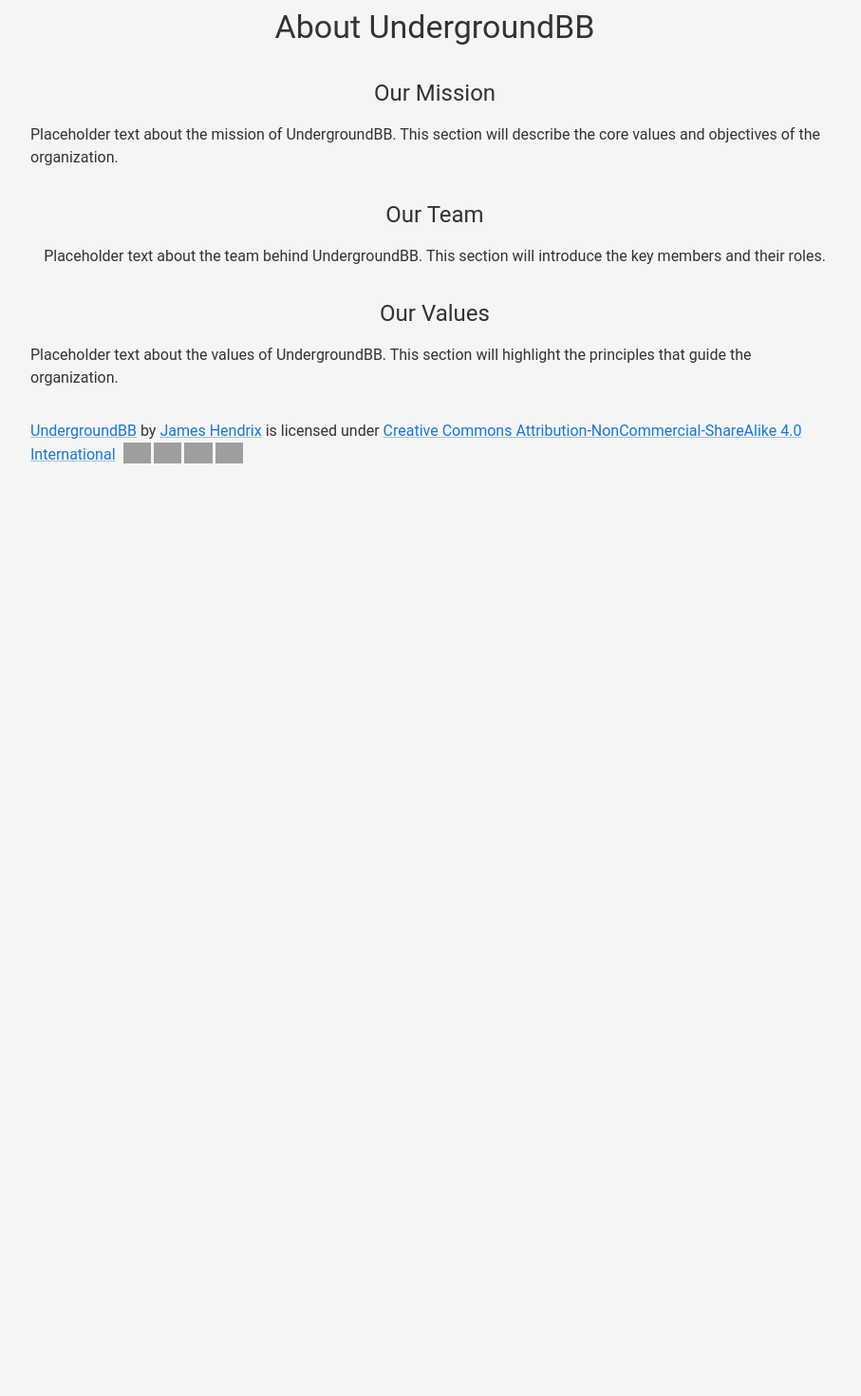
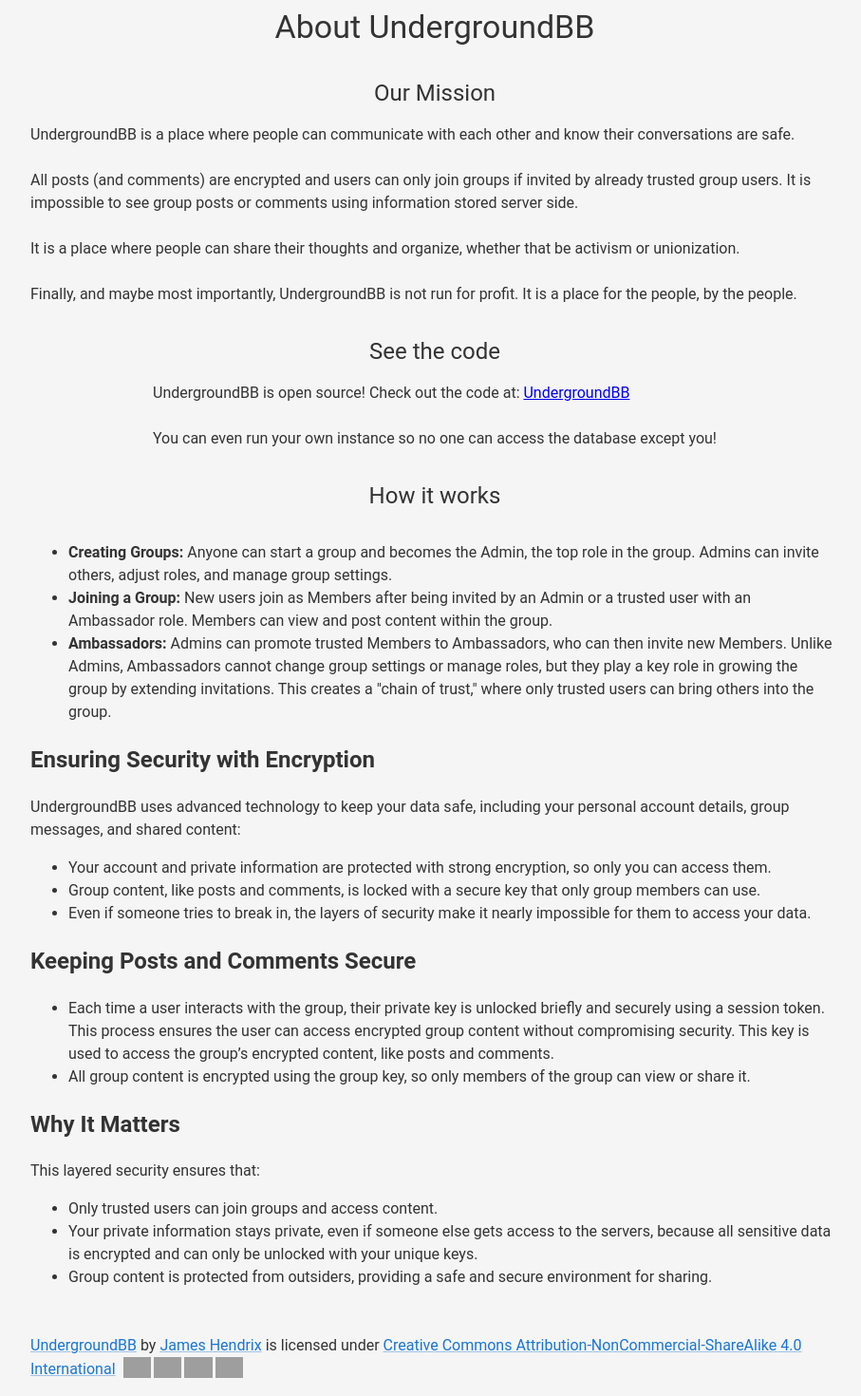
Before and after one commit to pwntato/undergroundbb, a React (Create React App) app in the folder frontend/: page / in a window 1280 px wide. Shown: the part 120-1590 px from the top of the page at 95% size, without its empty margins (182-1089 px from the left). Before the commit the page ends 800 px from the top, so only its background shows below. Built offline with nearby package versions, Linux system fonts and the light colour scheme; no server answers; grey boxes are pictures that could not be loaded.

Commit message:
save before refactor of about page

```diff
--- a/frontend/src/pages/About.js
+++ b/frontend/src/pages/About.js
@@ -1,10 +1,17 @@
-import React from 'react';
-import { Container, Link, Typography, Box } from '@mui/material';
+import React from "react";
+import { Container, Link, Typography, Box } from "@mui/material";
 
 const About = () => {
   return (
     <Container maxWidth="md">
-      <Box sx={{ mt: 8, display: 'flex', flexDirection: 'column', alignItems: 'center' }}>
+      <Box
+        sx={{
+          mt: 8,
+          display: "flex",
+          flexDirection: "column",
+          alignItems: "center",
+        }}
+      >
         <Typography component="h1" variant="h4" sx={{ mb: 4 }}>
           About UndergroundBB
         </Typography>
@@ -12,44 +19,177 @@ const About = () => {
           Our Mission
         </Typography>
         <Typography variant="body1" sx={{ mb: 4 }}>
-          Placeholder text about the mission of UndergroundBB. This section will describe the core values and objectives of the organization.
+          UndergroundBB is a place where people can communicate with each other
+          and know their conversations are safe. <br />
+          <br />
+          All posts (and comments) are encrypted and users can only join groups
+          if invited by already trusted group users. It is impossible to see
+          group posts or comments using information stored server side. <br />
+          <br />
+          It is a place where people can share their thoughts and organize,
+          whether that be activism or unionization.
+          <br />
+          <br />
+          Finally, and maybe most importantly, UndergroundBB is not run for
+          profit. It is a place for the people, by the people.
         </Typography>
         <Typography component="h2" variant="h5" sx={{ mb: 2 }}>
-          Our Team
+          See the code
         </Typography>
         <Typography variant="body1" sx={{ mb: 4 }}>
-          Placeholder text about the team behind UndergroundBB. This section will introduce the key members and their roles.
+          UndergroundBB is open source! Check out the code at:&nbsp;
+          <a
+            href="https://github.com/pwntato/undergroundbb"
+            target="_blank"
+            rel="noopener noreferrer"
+          >
+            UndergroundBB
+          </a>
+          <br />
+          <br />
+          You can even run your own instance so no one can access the database
+          except you!
         </Typography>
         <Typography component="h2" variant="h5" sx={{ mb: 2 }}>
-          Our Values
+          How it works
         </Typography>
         <Typography variant="body1" sx={{ mb: 4 }}>
-          Placeholder text about the values of UndergroundBB. This section will highlight the principles that guide the organization.
+          <ul>
+            <li>
+              <strong>Creating Groups:</strong> Anyone can start a group and
+              becomes the Admin, the top role in the group. Admins can invite
+              others, adjust roles, and manage group settings.
+            </li>
+            <li>
+              <strong>Joining a Group:</strong> New users join as Members after
+              being invited by an Admin or a trusted user with an Ambassador
+              role. Members can view and post content within the group.
+            </li>
+            <li>
+              <strong>Ambassadors:</strong> Admins can promote trusted Members
+              to Ambassadors, who can then invite new Members. Unlike Admins,
+              Ambassadors cannot change group settings or manage roles, but they
+              play a key role in growing the group by extending invitations.
+              This creates a "chain of trust," where only trusted users can
+              bring others into the group.
+            </li>
+          </ul>
+
+          <h2>Ensuring Security with Encryption</h2>
+          <p>
+            UndergroundBB uses advanced technology to keep your data safe,
+            including your personal account details, group messages, and shared
+            content:
+          </p>
+          <ul>
+            <li>
+              Your account and private information are protected with strong
+              encryption, so only you can access them.
+            </li>
+            <li>
+              Group content, like posts and comments, is locked with a secure
+              key that only group members can use.
+            </li>
+            <li>
+              Even if someone tries to break in, the layers of security make it
+              nearly impossible for them to access your data.
+            </li>
+          </ul>
+
+          <h2>Keeping Posts and Comments Secure</h2>
+          <ul>
+            <li>
+              Each time a user interacts with the group, their private key is
+              unlocked briefly and securely using a session token. This process
+              ensures the user can access encrypted group content without
+              compromising security. This key is used to access the group’s
+              encrypted content, like posts and comments.
+            </li>
+            <li>
+              All group content is encrypted using the group key, so only
+              members of the group can view or share it.
+            </li>
+          </ul>
+
+          <h2>Why It Matters</h2>
+          <p>This layered security ensures that:</p>
+          <ul>
+            <li>Only trusted users can join groups and access content.</li>
+            <li>
+              Your private information stays private, even if someone else gets
+              access to the servers, because all sensitive data is encrypted and
+              can only be unlocked with your unique keys.
+            </li>
+            <li>
+              Group content is protected from outsiders, providing a safe and
+              secure environment for sharing.
+            </li>
+          </ul>
         </Typography>
       </Box>
 
       <Box>
         <Typography component="p">
-          <Link href="https://github.com/pwntato/undergroundbb" target="_blank" rel="noopener noreferrer">
+          <Link
+            href="https://github.com/pwntato/undergroundbb"
+            target="_blank"
+            rel="noopener noreferrer"
+          >
             UndergroundBB
           </Link>
-          {' by '}
-          <Link href="https://www.linkedin.com/in/jimmy-hendrix-11a9931/" target="_blank" rel="noopener noreferrer">
+          {" by "}
+          <Link
+            href="https://www.linkedin.com/in/jimmy-hendrix-11a9931/"
+            target="_blank"
+            rel="noopener noreferrer"
+          >
             James Hendrix
           </Link>
-          {' is licensed under '}
-          <Link href="https://creativecommons.org/licenses/by-nc-sa/4.0/?ref=chooser-v1" target="_blank" rel="noopener noreferrer">
-            Creative Commons Attribution-NonCommercial-ShareAlike 4.0 International
-            <Box component="span" sx={{ display: 'inline-block', ml: 1 }}>
-              <img src="https://mirrors.creativecommons.org/presskit/icons/cc.svg?ref=chooser-v1" alt="" style={{ height: 22, verticalAlign: 'text-bottom' }} />
-              <img src="https://mirrors.creativecommons.org/presskit/icons/by.svg?ref=chooser-v1" alt="" style={{ height: 22, marginLeft: 3, verticalAlign: 'text-bottom' }} />
-              <img src="https://mirrors.creativecommons.org/presskit/icons/nc.svg?ref=chooser-v1" alt="" style={{ height: 22, marginLeft: 3, verticalAlign: 'text-bottom' }} />
-              <img src="https://mirrors.creativecommons.org/presskit/icons/sa.svg?ref=chooser-v1" alt="" style={{ height: 22, marginLeft: 3, verticalAlign: 'text-bottom' }} />
+          {" is licensed under "}
+          <Link
+            href="https://creativecommons.org/licenses/by-nc-sa/4.0/?ref=chooser-v1"
+            target="_blank"
+            rel="noopener noreferrer"
+          >
+            Creative Commons Attribution-NonCommercial-ShareAlike 4.0
+            International
+            <Box component="span" sx={{ display: "inline-block", ml: 1 }}>
+              <img
+                src="https://mirrors.creativecommons.org/presskit/icons/cc.svg?ref=chooser-v1"
+                alt=""
+                style={{ height: 22, verticalAlign: "text-bottom" }}
+              />
+              <img
+                src="https://mirrors.creativecommons.org/presskit/icons/by.svg?ref=chooser-v1"
+                alt=""
+                style={{
+                  height: 22,
+                  marginLeft: 3,
+                  verticalAlign: "text-bottom",
+                }}
+              />
+              <img
+                src="https://mirrors.creativecommons.org/presskit/icons/nc.svg?ref=chooser-v1"
+                alt=""
+                style={{
+                  height: 22,
+                  marginLeft: 3,
+                  verticalAlign: "text-bottom",
+                }}
+              />
+              <img
+                src="https://mirrors.creativecommons.org/presskit/icons/sa.svg?ref=chooser-v1"
+                alt=""
+                style={{
+                  height: 22,
+                  marginLeft: 3,
+                  verticalAlign: "text-bottom",
+                }}
+              />
             </Box>
           </Link>
         </Typography>
       </Box>
-
     </Container>
   );
 };
```
